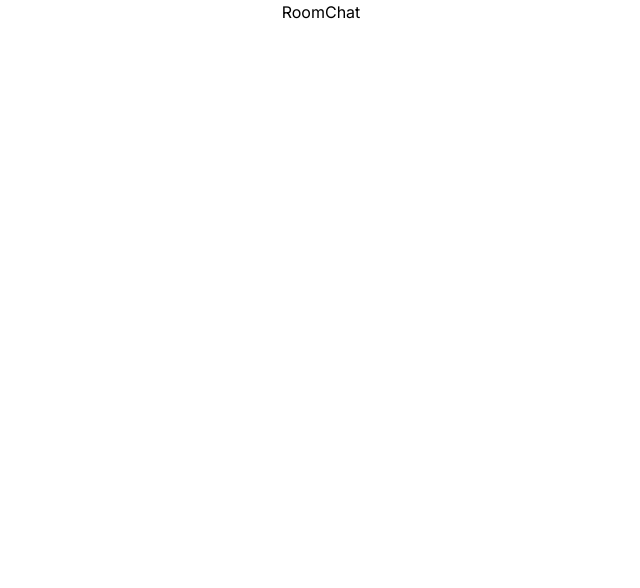
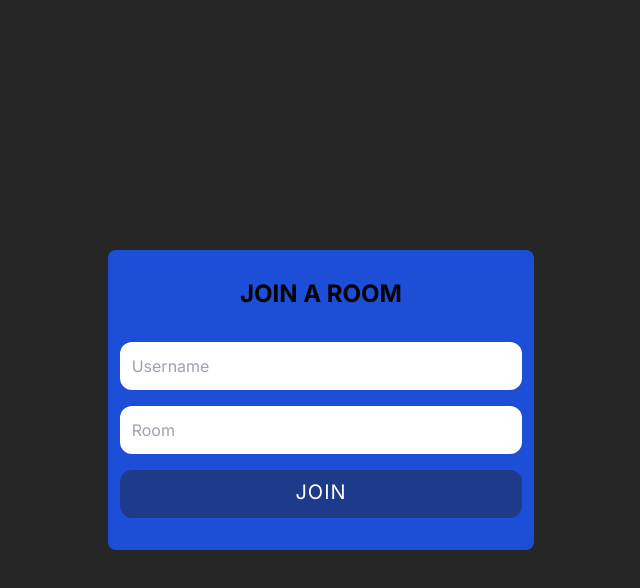
Before and after one commit to erdembaran/realtime-chat, a Next.js app in the folder client/: page / in a window 1280 px wide. Shown: the top 588 px of the page, without its empty margins (319-959 px from the left). Built offline with nearby package versions, Linux system fonts and the light colour scheme; no server answers.

Commit message:
refactor: refactor room page

```diff
--- a/client/app/components/room/Room.jsx
+++ b/client/app/components/room/Room.jsx
@@ -1,7 +1,49 @@
 import React from "react";
 
-const Room = () => {
-  return <div>Room</div>;
+const Room = ({
+  username,
+  room,
+  setUsername,
+  setRoom,
+  setChatPage,
+  socket,
+}) => {
+  const joinRoom = () => {
+    if (room === "") {
+      alert("Please enter a room");
+      return;
+    } else {
+      socket.emit("join_room", room);
+      setChatPage(true);
+    }
+  };
+  return (
+    <div className="flex items-center justify-center h-full">
+      <div className="w-1/3 h-[300px] rounded-lg bg-blue-700 flex flex-col space-y-4 p-3 ">
+        <h1 className="text-center my-4 font-bold text-2xl">JOIN A ROOM</h1>
+        <input
+          value={username}
+          onChange={(e) => setUsername(e.target.value)}
+          className="h-12 rounded-xl p-3 outline-none"
+          type="text"
+          placeholder="Username"
+        />
+        <input
+          value={room}
+          onChange={(e) => setRoom(e.targetvalue)}
+          className="h-12 rounded-xl p-3 outline-none"
+          type="text"
+          placeholder="Room"
+        />
+        <div
+          onClick={joinRoom}
+          className="text-white tracking-wider bg-blue-900 h-12 pt-2 text-xl text-center rounded-xl cursor-pointer hover:opacity-60"
+        >
+          JOIN
+        </div>
+      </div>
+    </div>
+  );
 };
 
 export default Room;
--- a/client/app/page.jsx
+++ b/client/app/page.jsx
@@ -1,11 +1,30 @@
+"use client";
 import Chat from "../app/components/chat/Chat";
 import Room from "../app/components/room/Room";
+import { io } from "socket.io-client";
+import { React, useState } from "react";
+
+const socket = io("http://localhost:3001");
 
 export default function Page() {
+  const [username, setUsername] = useState("");
+  const [room, setRoom] = useState("");
+  const [chatPage, setChatPage] = useState(false);
+
   return (
-    <div className="flex justify-center">
-      <Room />
-      <Chat />
+    <div className="bg-neutral-800 h-screen">
+      {!chatPage ? (
+        <Room
+          username={username}
+          room={room}
+          setUsername={setUsername}
+          setRoom={setRoom}
+          setChatPage={setChatPage}
+          socket={socket}
+        />
+      ) : (
+        <Chat socket={socket} username={username} room={room} />
+      )}
     </div>
   );
 }
```
Also changed, not shown: 1 other file (tests, documents, lock files or other folders).
